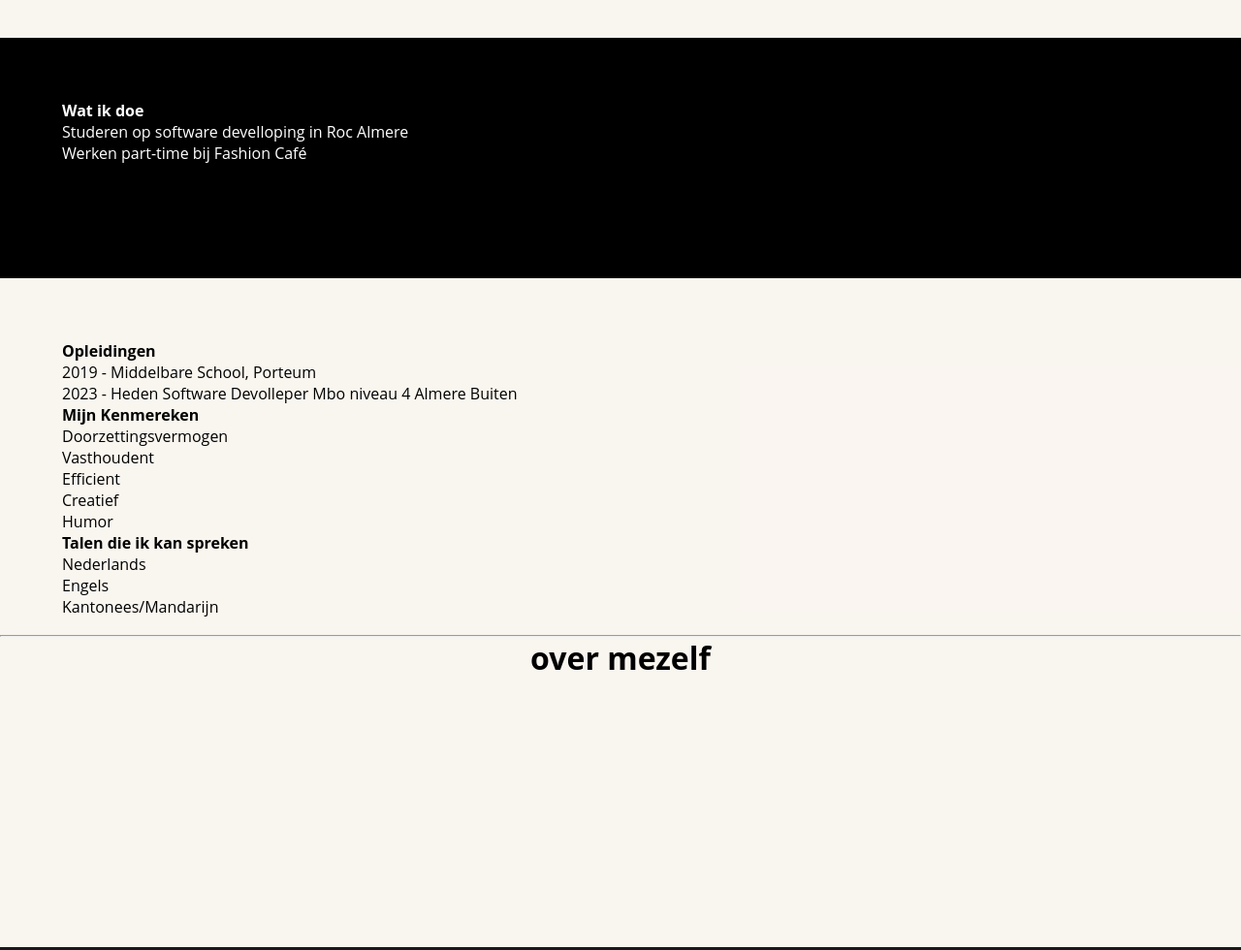
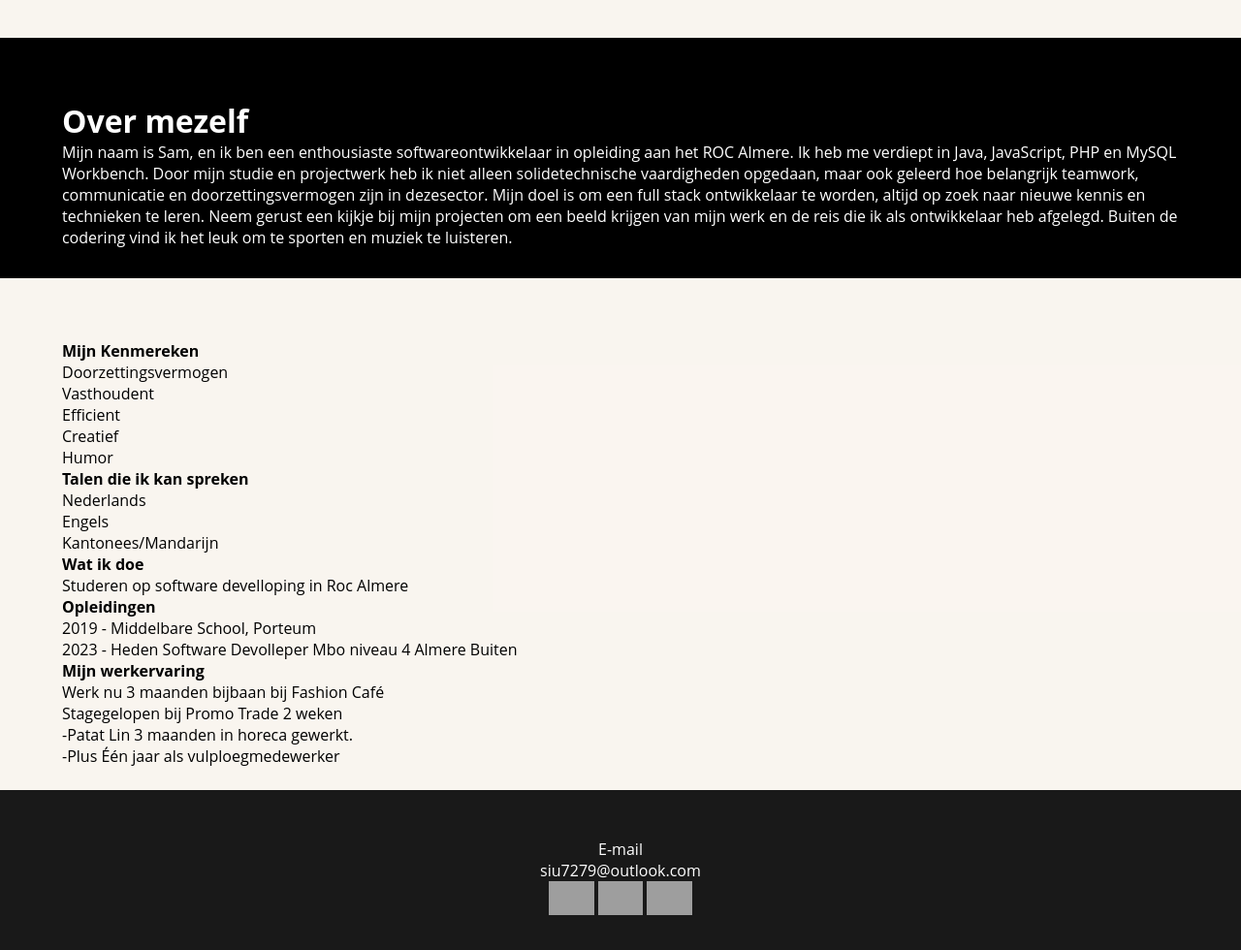
Before and after one commit to Muubii/cv-Sam, a plain HTML site: page index.html in a window 1280 px wide. Shown: the part 640-1620 px from the top of the page at 97% size. Drawn offline with Linux system fonts and the light colour scheme; grey boxes are pictures that could not be loaded.

Commit message:
update text
text info over mij

```diff
--- a/index.html
+++ b/index.html
@@ -37,21 +37,24 @@
                     </div>
             </div>
 
+
+
             <div class = "layer2">
                 <div class = "layer2Container">
-                        <h4>Wat ik doe</h3>
-                        <p>Studeren op software develloping in Roc Almere</p>
-                        <p>Werken part-time bij Fashion Café</p>
+                    <h1>Over mezelf</h1>
+                            <p>Mijn naam is Sam, en ik ben een enthousiaste softwareontwikkelaar in opleiding aan het ROC Almere.
+                                Ik heb me verdiept in Java, JavaScript, PHP en MySQL Workbench. Door mijn studie en projectwerk heb ik niet alleen solidetechnische vaardigheden opgedaan,
+                                 maar ook geleerd hoe belangrijk teamwork,
+                                 communicatie en doorzettingsvermogen zijn in dezesector.
+                                 Mijn doel is om een full stack ontwikkelaar te worden,
+                                 altijd op zoek naar nieuwe kennis en technieken te leren.
+                                 Neem gerust een kijkje bij mijn projecten om een beeld krijgen van mijn werk en de reis die ik als ontwikkelaar heb afgelegd.
+                                  Buiten de codering vind ik het leuk om te sporten en muziek te luisteren.</p>
                     </div>
             </div>
 
             <div class = "layer3">
                 <div class = "layer3Container">
-                    <div>
-                    <h4>Opleidingen</h4>
-                    <p>2019 - Middelbare School, Porteum</p>
-                    <p>2023 - Heden Software Devolleper Mbo niveau 4 Almere Buiten</p>
-                    </div>
 
                     <div>
                     <h4>Mijn Kenmereken</h4>
@@ -69,25 +72,32 @@
                     <p>Engels</p>
                     <p>Kantonees/Mandarijn</p>
                         </div>
+
+                        <h4>Wat ik doe</h3>
+                            <p>Studeren op software develloping in Roc Almere</p>
+
+                        </div>
+
+
+                        <div>
+                            <h4>Opleidingen</h4>
+                            <p>2019 - Middelbare School, Porteum</p>
+                            <p>2023 - Heden Software Devolleper Mbo niveau 4 Almere Buiten</p>
                     </div>
+
+                    <h4>Mijn werkervaring</h4>
+                    <p>Werk nu 3 maanden bijbaan bij Fashion Café</p>
+                    <p>Stagegelopen bij Promo Trade 2 weken</p>
+                    <p>-Patat Lin 3 maanden in horeca gewerkt.</p>
+                    <p>-Plus Één jaar als vulploegmedewerker</p>
             </div>
 
-<hr>
 
-            <div class = "layer6">
-                <div class = "layer3Container">
-                    <div>
-                        <h1>over mezelf</h1>
-                        </div>
-                    </div>
-            </div>
 
 
             <footer>
                 <p>E-mail</p>
                 <p>siu7279@outlook.com</p>
-                <p>Telefoonnummer</p>
-                <p>0629232137</p>
                 <div>
                     <a href="https://www.linkedin.com/in/sam-siu-77b44b256/" target="_blank">
                       <img src="https://th.bing.com/th/id/OIP.kVh8-qpzS9kRlCxWfkrxuQHaHa?rs=1&pid=ImgDetMain" height="35" alt="linkedin logo"  />
--- a/style.css
+++ b/style.css
@@ -48,7 +48,7 @@
 
 .layer3{
     background-color: rgba(249, 244, 238, 0.899);
-    height: 30vh;
+    height: 50vh;
     padding: 5%;
     background-color: rgba(249, 244, 238, 0.899);
 }
```
Also changed, not shown: Contact.html (+0 -10 lines), Projecten.html (+17 -7 lines).
